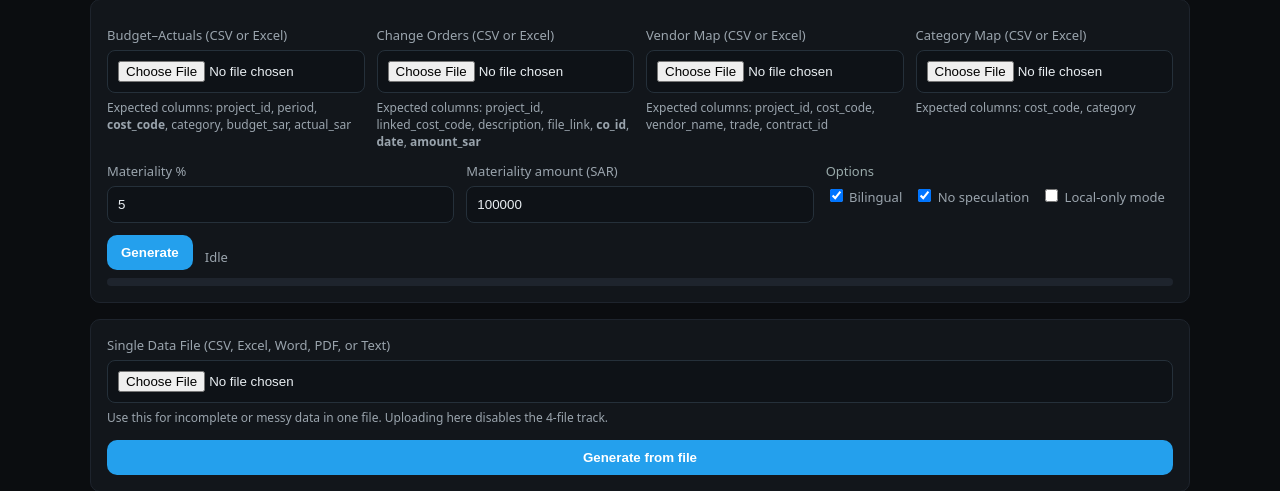
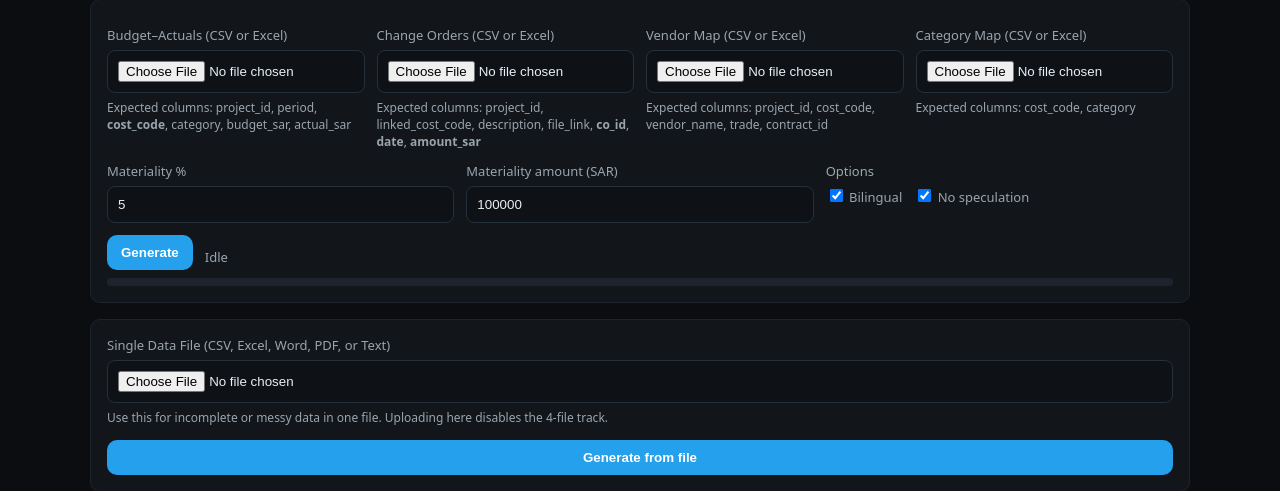
Before and after one commit to hummodi6991/oaktree-variance-drafts, a FastAPI app: page /ui in a window 1280 px wide. Shown: the part 79-570 px from the top of the page. Run offline with FastAPI, Linux system fonts and the light colour scheme; some libraries are stand-ins or nearby versions.

Commit message:
Remove local-only mode option from UI

```diff
--- a/app/templates/ui.html
+++ b/app/templates/ui.html
@@ -91,7 +91,6 @@
           <div class="row">
             <label><input id="optBilingual" type="checkbox" checked /> Bilingual</label>
             <label><input id="optNoSpec" type="checkbox" checked /> No speculation</label>
-            <label><input id="optLocalOnly" type="checkbox" /> Local-only mode</label>
           </div>
         </div>
       </div>
```
